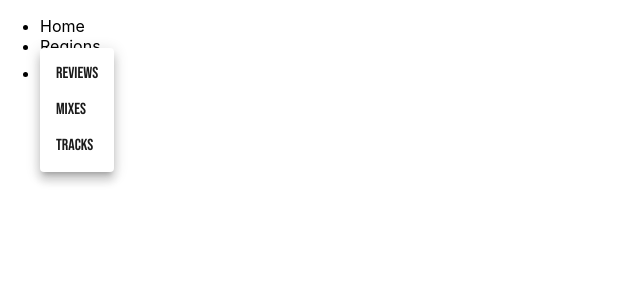
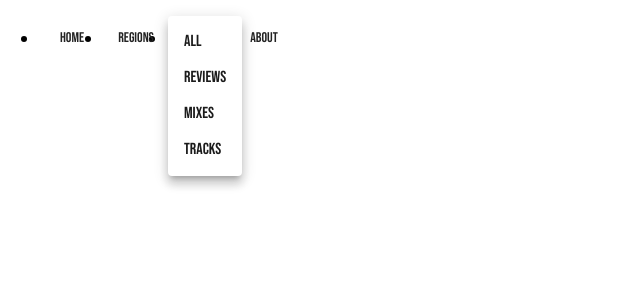
Before and after one commit to dfert1987/ComoSeDiscoReact, a React (Create React App) app: page /Home in a window 1280 px wide. Both pictures are taken after a click on the button "BLOG". Shown: the top 300 px of the page, without its empty margins (0-640 px from the left). Built offline with nearby package versions, Linux system fonts and the light colour scheme; a web font is replaced by a local one.

Commit message:
buttons added on nav bar

```diff
--- a/src/Components/Nav/Nav.tsx
+++ b/src/Components/Nav/Nav.tsx
@@ -12,35 +12,57 @@ type Props = {
 
 const id ='nav'
 export const Nav: FC<Props> = () => {
-    const [anchorEl, setAnchorEl] = useState(null);
+    const [anchorElBlog, setAnchorElBlog] = useState(null);
+    const [anchorElRegion, setAnchorElRegion] = useState(null);
+
     const classes = useStyles();
 
     const handleClick = (event: { currentTarget: React.SetStateAction<null>; }) => {
-        setAnchorEl(event.currentTarget);
+        setAnchorElBlog(event.currentTarget);
     };
 
     const handleClose = () => {
-        setAnchorEl(null);
+        setAnchorElBlog(null);
     };
 
     return (
             <div className={classes.navContainer}>
                 <ul className={classes.navItems}>
                     <li>
-                        <a
-                            id={`${id}-home`}
-                            className={classes.hoverable}
-                        >
-                        Home
-                        </a>
+                         <Button
+                                className={classes.homeButton}
+                                id={`${id}-Home`}
+                                text="Home"
+                                theme="clear"
+                                type="button"
+                                onClick={handleClick}
+                            />
                     </li>
                     <li>
-                        <a
-                            id={`${id}-regions`}
-                            className={classes.hoverable}
-                        >
-                        Regions
-                        </a>
+                         <Button
+                                className={classes.regionButton}
+                                id={`${id}-regions`}
+                                text="Regions"
+                                theme="clear"
+                                type="button"
+                                onClick={handleClick}
+                            />
+                            <Menu
+                                id={`${id}-region-menu`}
+                                anchorEl={anchorElRegion}
+                                keepMounted
+                                open={Boolean(anchorElRegion)}
+                                onClose={handleClose}
+                            >
+                                <MenuItem>All</MenuItem>
+                                <MenuItem>Western Africa</MenuItem>
+                                <MenuItem>Southern Africa</MenuItem>
+                                <MenuItem>Northern Africa</MenuItem>
+                                <MenuItem>South America</MenuItem>
+                                <MenuItem>Latin America / Caribbean</MenuItem>
+                                <MenuItem>Asia</MenuItem>
+                                <MenuItem>Europe</MenuItem>
+                            </Menu>
                     </li>
                     <li>
                         <div
@@ -57,18 +79,28 @@ export const Nav: FC<Props> = () => {
                             />
                             <Menu
                                 id={`${id}-blog-menu`}
-                                anchorEl={anchorEl}
+                                anchorEl={anchorElBlog}
                                 keepMounted
-                                open={Boolean(anchorEl)}
+                                open={Boolean(anchorElBlog)}
                                 onClose={handleClose}
                             >
+                                <MenuItem>All</MenuItem>
                                 <MenuItem>Reviews</MenuItem>
                                 <MenuItem>Mixes</MenuItem>
                                 <MenuItem>Tracks</MenuItem>
                             </Menu>
                         </div>
                     </li>
-
+                    <li>
+                        <Button
+                            className={classes.aboutButton}
+                            id={`${id}-About`}
+                            text="About"
+                            theme="clear"
+                            type="button"
+                            onClick={handleClick}
+                        />
+                    </li>
                 </ul>
             </div>
         );
--- a/src/Components/Nav/NavStyles.tsx
+++ b/src/Components/Nav/NavStyles.tsx
@@ -9,6 +9,7 @@ import {
 //   WARNING_COLOR,
 //   HOVER_WARNING,
 } from '../../../src/Components';
+import { BEBAS } from "../../csd-ui/Constants/src";
 
 export const useStyles = makeStyles(() =>
     createStyles({
@@ -17,10 +18,13 @@ export const useStyles = makeStyles(() =>
             width: '100%',
         },
         navItems: {
-
+         display: 'flex',
+         flexDirection: 'row',
+         fontFamily: BEBAS,
+         fontSize: '20px',
         },
         hoverable: {
-
+            padding: '1em',
         },
         dropdown: {
 
@@ -28,7 +32,14 @@ export const useStyles = makeStyles(() =>
         blogButton: {
 
         },
+        homeButton: {
 
+        },
+        regionButton: {
 
+        },
+        aboutButton: {
+
+        },
     })
 )
```
